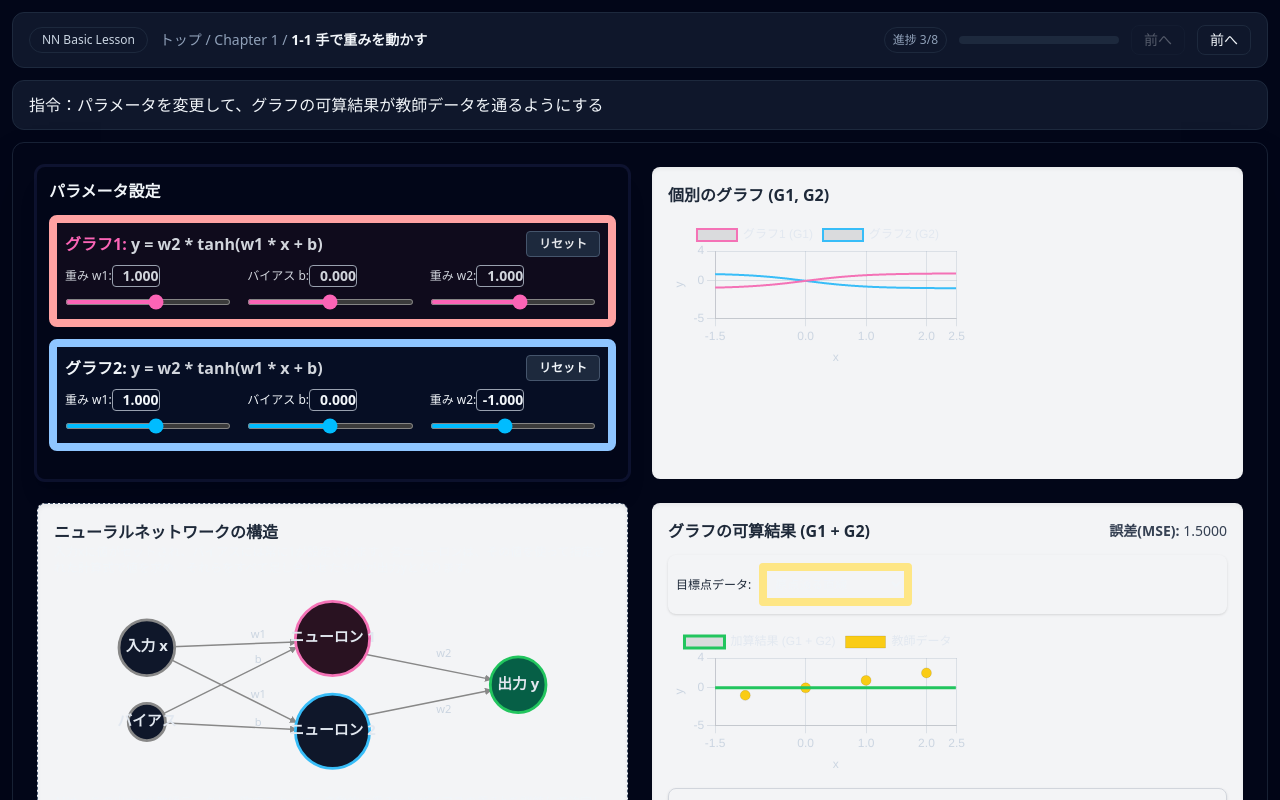
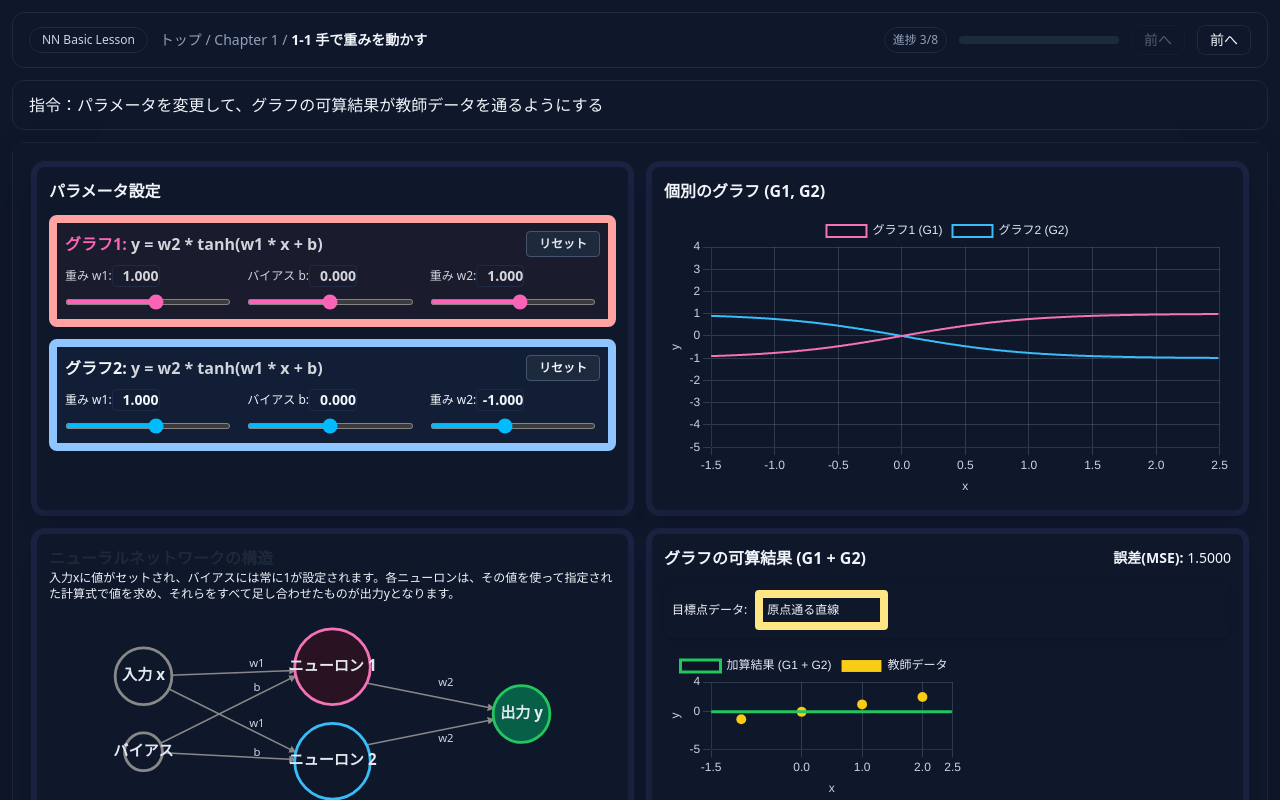
Before and after one commit to toyohisa2nakada/learning-from-ai-failures, a Next.js app: page /chapter/fundamentals in a window 1280 px wide. Shown: the top 800 px of the page. Built offline with nearby package versions, Linux system fonts and the light colour scheme.

Commit message:
fundamentalsの大まかに見た目は終わり

```diff
--- a/app/chapter/fundamentals/page.tsx
+++ b/app/chapter/fundamentals/page.tsx
@@ -396,18 +396,33 @@ export default function Home() {
     }
 
     initCharts();
+  }, []);
 
-  }, []);
+  // 重み部分のinput
+  const weight_input_css = "no-spin font-bold w-12 text-right p-0 bg-transparent text-sm rounded border border-[#1f2a44] border-solid";
+  // panel
+  const panel_css = "p-3 rounded-lg shadow-xl ring-4 ring-offset-2 ring-indigo-400/10 ring-offset-transparent h-full";
+
   return (
     <>
       <style>{`
         .no-spin::-webkit-inner-spin-button,
         .no-spin::-webkit-outer-spin-button {
           -webkit-appearance: none;
-          margin: 0;
         }
         .no-spin {
           -moz-appearance: textfield;
+        }
+        .range-input {
+            width: 50px;
+            font-size: 0.75rem;
+            background: #0d162d;
+            border: 1px solid #1f2a44;
+        }
+        .auto-inherit {
+          appearance: none;
+          background: inherit;
+          color: inherit;
         }
       `}</style>
 
@@ -416,13 +431,13 @@ export default function Home() {
         指令：パラメータを変更して、グラフの可算結果が教師データを通るようにする
       </section>
       {/* 操作と可視化 */}
-      <main className="flex-1 flex items-center justify-center">
-        <div id="container" className="max-w-7xl mx-auto shadow-2xl rounded-xl border border-slate-800/80">
-          <div id="main-layout" className="flex flex-col p-6 gap-6">
+      <main className="flex-1 flex items-center justify-center bg-inherit">
+        <div id="container" className="max-w-7xl mx-auto shadow-2xl rounded-xl border border-slate-800/80 bg-inherit">
+          <div id="main-layout" className="flex flex-col p-6 gap-6 bg-inherit">
             <div id="upper-panel" className="flex flex-col md:flex-row gap-6">
               <div className="md:w-1/2">
                 <div id="parameter-control"
-                  className="p-3 rounded-lg shadow-xl ring-1 ring-offset-2 ring-indigo-400/10 ring-offset-transparent h-full">
+                  className={panel_css}>
                   <h3 className="text-base font-bold mb-3">パラメータ設定</h3>
 
                   <div className="mb-3 p-2 border-8 border-red-300 rounded-lg bg-red-400/5">
@@ -440,7 +455,7 @@ export default function Home() {
                             <span className="flex-shrink">重み w1:</span>
                             <input type="number" id="a1-value" min="-10.0" max="10.0" step="0.001"
                               defaultValue="1.000"
-                              className="no-spin font-bold w-12 text-right border border-gray-400 p-0 bg-transparent text-sm focus:outline-none focus:ring-1 focus:ring-red-400 rounded" />
+                              className={`${weight_input_css} focus:outline-none focus:ring-1 focus:ring-red-400`} />
                           </div>
                         </label>
                         <input type="range" id="a1" min="-10.0" max="10.0" step="0.001" defaultValue="1.0"
@@ -453,7 +468,7 @@ export default function Home() {
                             <span className="flex-shrink">バイアス b:</span>
                             <input type="number" id="b1-value" min="-10.0" max="10.0" step="0.001"
                               defaultValue="0.000"
-                              className="no-spin font-bold w-12 text-right border border-gray-400 p-0 bg-transparent text-sm focus:outline-none focus:ring-1 focus:ring-red-400 rounded" />
+                              className={`${weight_input_css} focus:outline-none focus:ring-1 focus:ring-red-400`} />
                           </div>
                         </label>
                         <input type="range" id="b1" min="-10.0" max="10.0" step="0.001" defaultValue="0.0"
@@ -466,7 +481,7 @@ export default function Home() {
                             <span className="flex-shrink">重み w2:</span>
                             <input type="number" id="c1-value" min="-10.0" max="10.0" step="0.001"
                               defaultValue="1.000"
-                              className="no-spin font-bold w-12 text-right border border-gray-400 p-0 bg-transparent text-sm focus:outline-none focus:ring-1 focus:ring-red-400 rounded" />
+                              className={`${weight_input_css} focus:outline-none focus:ring-1 focus:ring-red-400`} />
                           </div>
                         </label>
                         <input type="range" id="c1" min="-10.0" max="10.0" step="0.001" defaultValue="1.0"
@@ -490,7 +505,7 @@ export default function Home() {
                             <span className="flex-shrink">重み w1:</span>
                             <input type="number" id="a2-value" min="-10.0" max="10.0" step="0.001"
                               defaultValue="1.000"
-                              className="no-spin font-bold w-12 text-right border border-gray-400 p-0 bg-transparent text-sm focus:outline-none focus:ring-1 focus:ring-blue-400 rounded" />
+                              className={`${weight_input_css} focus:outline-none focus:ring-1 focus:ring-blue-400`} />
                           </div>
                         </label>
                         <input type="range" id="a2" min="-10.0" max="10.0" step="0.001" defaultValue="1.0"
@@ -503,7 +518,7 @@ export default function Home() {
                             <span className="flex-shrink">バイアス b:</span>
                             <input type="number" id="b2-value" min="-10.0" max="10.0" step="0.001"
                               defaultValue="0.000"
-                              className="no-spin font-bold w-12 text-right border border-gray-400 p-0 bg-transparent text-sm focus:outline-none focus:ring-1 focus:ring-blue-400 rounded" />
+                              className={`${weight_input_css} focus:outline-none focus:ring-1 focus:ring-blue-400`} />
                           </div>
                         </label>
                         <input type="range" id="b2" min="-10.0" max="10.0" step="0.001" defaultValue="0.0"
@@ -516,7 +531,7 @@ export default function Home() {
                             <span className="flex-shrink">重み w2:</span>
                             <input type="number" id="c2-value" min="-10.0" max="10.0" step="0.001"
                               defaultValue="-1.000"
-                              className="no-spin font-bold w-12 text-right border border-gray-400 p-0 bg-transparent text-sm focus:outline-none focus:ring-1 focus:ring-blue-400 rounded" />
+                              className={`${weight_input_css} focus:outline-none focus:ring-1 focus:ring-blue-400`} />
                           </div>
                         </label>
                         <input type="range" id="c2" min="-10.0" max="10.0" step="0.001" defaultValue="-1.0"
@@ -529,12 +544,12 @@ export default function Home() {
 
               <div className="md:w-1/2">
                 <div id="graph-area-top"
-                  className="flex flex-col items-start justify-start bg-gray-100 p-4 rounded-lg shadow-inner w-full h-full">
+                  className={`${panel_css} w-full flex flex-col items-start justify-start`}>
                   <div className="flex items-center justify-between w-full mb-3">
-                    <h3 className="text-base font-semibold text-gray-800 m-0">個別のグラフ (G1, G2)</h3>
+                    <h3 className="text-base font-semibold m-0">個別のグラフ (G1, G2)</h3>
                   </div>
-                  <div className="chart-container mx-auto md:mx-0">
-                    <canvas id="individual-graphs-canvas"></canvas>
+                  <div className="chart-container mx-auto md:mx-0 w-full">
+                    <canvas id="individual-graphs-canvas" className="w-full h-auto block"></canvas>
                   </div>
                 </div>
               </div>
@@ -542,11 +557,11 @@ export default function Home() {
             </div>
 
 
-            <div id="lower-panel" className="flex flex-col md:flex-row gap-6">
+            <div id="lower-panel" className="flex flex-col md:flex-row gap-6 bg-inherit">
 
               <div className="md:w-1/2">
                 <div id="drawing-area"
-                  className="relative bg-gray-100 p-4 rounded-lg shadow-inner w-full min-h-[250px] flex flex-col items-center justify-center border border-dashed border-slate-600 space-y-4">
+                  className={`${panel_css} w-full min-h-[250px] flex flex-col items-center justify-center space-y-4 relative`}>
                   <div>
                     <h2 className="text-base font-semibold text-gray-800 m-0">ニューラルネットワークの構造</h2>
                     <h3 className="text-xs">
@@ -620,24 +635,24 @@ export default function Home() {
                 </div>
               </div>
 
-              <div className="md:w-1/2">
+              <div className="md:w-1/2 bg-inherit">
                 <div id="graph-area-bottom"
-                  className="flex flex-col items-start justify-start bg-gray-100 p-4 rounded-lg shadow-inner w-full h-full">
+                  className={`${panel_css} w-full flex flex-col items-start justify-start bg-inherit`}>
                   <div className="flex items-center justify-between w-full mb-3">
-                    <h3 className="text-base font-semibold text-gray-800 m-0">グラフの可算結果 (G1 + G2)</h3>
+                    <h3 className="text-base font-semibold m-0">グラフの可算結果 (G1 + G2)</h3>
                     <div className="flex items-center gap-3">
-                      <div className="text-sm text-gray-700"><span className="font-semibold">誤差(MSE):</span> <span
+                      <div className="text-sm"><span className="font-semibold">誤差(MSE):</span> <span
                         id="mse-value">0.0000</span></div>
                     </div>
                   </div>
 
                   <div
-                    className="target-settings mb-3 p-2 border-none rounded-lg bg-opacity-50 shadow-sm text-xs w-full">
-                    <div className="flex items-center">
+                    className="target-settings mb-3 p-2 border-none rounded-lg shadow-sm text-xs bg-inherit w-full">
+                    <div className="flex items-center bg-inherit">
                       <label htmlFor="target-select"
-                        className="mr-2 font-medium text-gray-800 whitespace-nowrap">目標点データ:</label>
+                        className="mr-2 font-medium whitespace-nowrap">目標点データ:</label>
                       <select id="target-select" defaultValue="0"
-                        className="p-1 border-8 border-amber-200 rounded text-xs bg-opacity-50 ">
+                        className="p-1 border-8 border-amber-200 rounded text-xs bg-inherit text-inherit appearance-none">
                         <option defaultValue="0">原点通る直線</option>
                         <option defaultValue="1">原点通る折れ線</option>
                         <option defaultValue="2">原点通らない直線</option>
@@ -653,7 +668,7 @@ export default function Home() {
                   <div
                     className="range-settings mt-3 p-2 border border-gray-300 rounded-lg bg-opacity-50 shadow-sm text-xs w-full">
                     <div className="flex justify-between items-center mb-1">
-                      <h4 className="font-semibold text-gray-700 text-sm m-0">グラフ表示範囲設定</h4>
+                      <h4 className="font-semibold text-sm m-0">グラフ表示範囲設定</h4>
                       <button id="toggle-range-settings"
                         className="p-1 rounded-full text-gray-600 hover:bg-gray-200 transition"
                         aria-expanded="false" aria-controls="range-settings-content">
--- a/app/layout.tsx
+++ b/app/layout.tsx
@@ -25,8 +25,8 @@ export default function RootLayout({
 }>) {
   return (
     <html lang="ja">
-      <body className={`${geistSans.variable} ${geistMono.variable} antialiased bg-slate-950 text-slate-100`}>
-        <div className="w-full px-3 py-3 min-h-screen grid grid-rows-[auto_auto_1fr_auto] gap-3">
+      <body className={`${geistSans.variable} ${geistMono.variable} antialiased bg-slate-900 text-slate-100`}>
+        <div className="w-full px-3 py-3 min-h-screen grid grid-rows-[auto_auto_1fr_auto] gap-3 bg-inherit">
           <Header />
           {children}
         </div>
```
